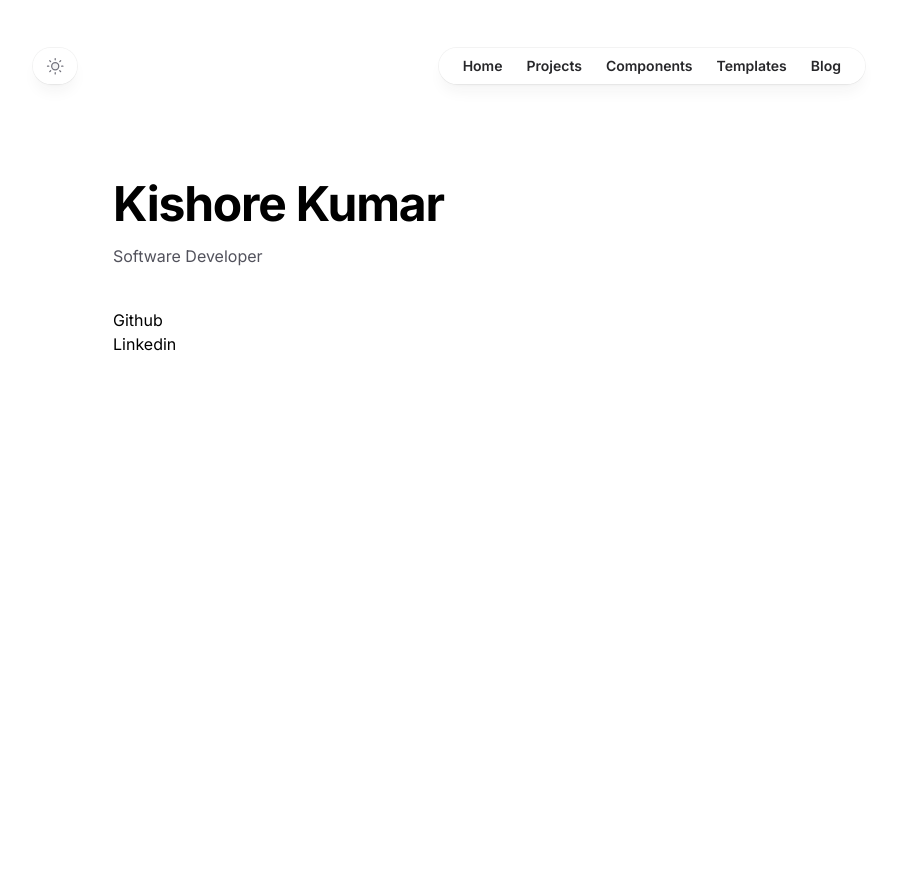
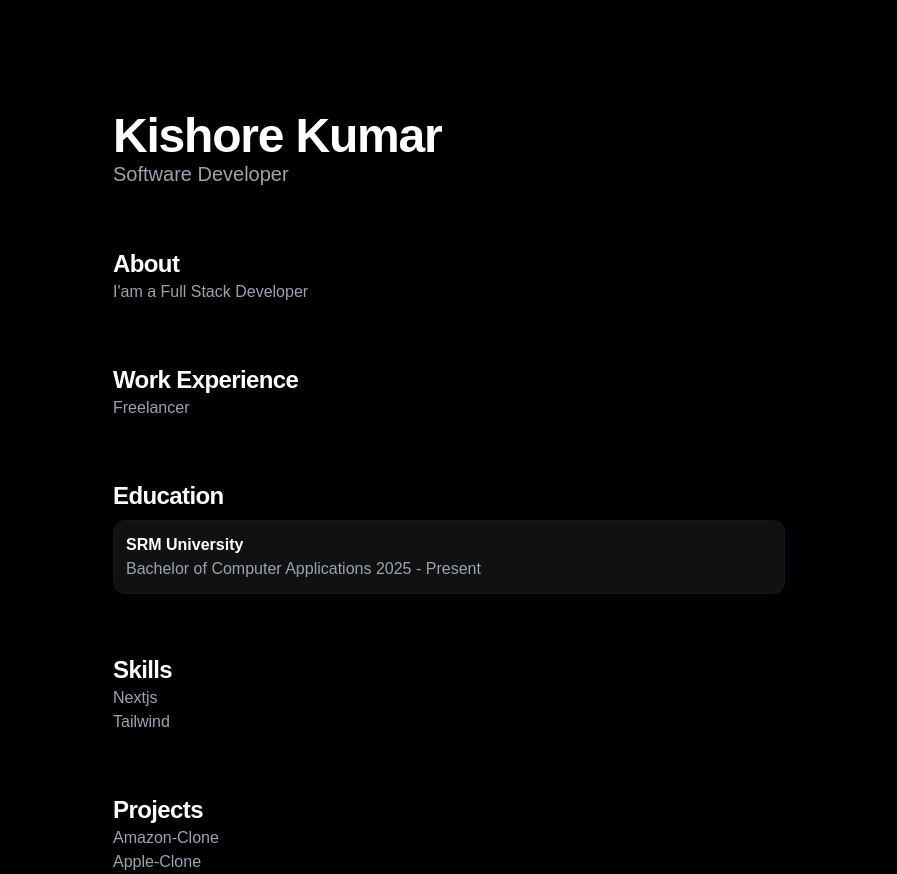
Before and after one commit to kishorekumargr/kishorekumargr, a Next.js app: page / in a window 1280 px wide. Shown: the whole page, without its empty margins (191-1088 px from the left). Before the commit the page ends 800 px from the top, so only its background shows below. Built offline with nearby package versions, Linux system fonts and the light colour scheme.

Commit message:
feat: redesign

```diff
--- a/app/blog/page.tsx
+++ /dev/null
@@ -1,9 +0,0 @@
-export default function Blog() {
-  return (
-    <main>
-      <div>
-        <h1>Blog</h1>
-      </div>
-    </main>
-  );
-}
--- a/app/components/page.tsx
+++ /dev/null
@@ -1,7 +0,0 @@
-export default function Components() {
-  return (
-    <main>
-      <h1>Components</h1>
-    </main>
-  );
-}
--- a/app/globals.css
+++ b/app/globals.css
@@ -1,11 +1,16 @@
 @import "tailwindcss";
 
 :root {
-  --background: #ffffff;
+  --background: #000000;
   --foreground: #171717;
 }
 
-@custom-variant dark (&:where(.dark, .dark *));
+@theme inline {
+  --color-background: var(--background);
+  --color-foreground: var(--foreground);
+  --font-sans: var(--font-geist-sans);
+  --font-mono: var(--font-geist-mono);
+}
 
 @media (prefers-color-scheme: dark) {
   :root {
@@ -14,60 +19,27 @@
   }
 }
 
-@theme inline {
-  --font-inter: var(--font-inter);
-  --color-background: var(--background);
-  --color-foreground: var(--foreground);
+body {
+  background: var(--background);
+  color: var(--foreground);
+  font-family: Arial, Helvetica, sans-serif;
 }
 
 @layer base {
-  body {
-    @apply bg-white text-black dark:bg-zinc-900 dark:text-white;
+  h2 {
+    @apply mt-15 font-bold text-2xl tracking-tight;
   }
-
-  nav {
-    @apply sticky top-0 z-10 flex flex-row justify-between max-w-4xl mx-auto p-8 mt-0 mb-0 md:mt-4 md:mb-10 bg-white dark:bg-zinc-900;
-  }
-
-  main {
-    @apply flex flex-col px-8 md:px-0 max-w-2xl mx-auto;
-  }
-
-  footer {
-    @apply flex flex-col px-8 md:px-0 max-w-2xl mx-auto;
-  }
-
-  h1 {
-    @apply font-bold text-3xl md:text-5xl tracking-tight mb-4;
-  }
-
   h3 {
-    @apply font-bold text-2xl md:text-4xl tracking-tight;
-  }
-
-  h4 {
-    @apply text-xl font-bold tracking-tight text-gray-900 dark:text-gray-100;
+    @apply font-bold;
   }
 
   p {
-    @apply text-base text-zinc-600 dark:text-zinc-400;
+    @apply text-[#9BA3AF];
   }
 }
 
 @layer components {
-  .nav-mobile {
-    @apply sm:hidden;
-  }
-
-  .nav-desktop {
-    @apply hidden sm:flex flex-row gap-6 items-center rounded-full bg-white/90 px-6 text-sm font-semibold text-zinc-800 shadow-lg shadow-zinc-800/5 ring-1 ring-zinc-900/5 backdrop-blur dark:bg-zinc-900/90 dark:text-zinc-200 dark:ring-white/10;
-
-    a {
-      @apply hover:text-teal-600;
-    }
-  }
-
-  .project-card {
-    @apply flex flex-col items-center;
+  .card {
+    @apply bg-[#111111] mt-2 p-3 border border-gray-900 hover:border-gray-700 rounded-xl;
   }
 }
--- a/app/layout.tsx
+++ b/app/layout.tsx
@@ -1,9 +1,6 @@
 import type { Metadata } from "next";
 import { Inter } from "next/font/google";
 import "./globals.css";
-import { ThemeProvider } from "@/components/ThemeProvider";
-import Navbar from "@/components/Navbar";
-import Footer from "@/components/Footer";
 
 const inter = Inter({
   variable: "--font-inter",
@@ -11,8 +8,8 @@ const inter = Inter({
 });
 
 export const metadata: Metadata = {
-  title: "Kishore Kumar - Developer",
-  description: "Kishore Kumar",
+  title: "Kishore Kumar | Software Developer",
+  description: "Kishore Kumar Software Developer Portfolio",
 };
 
 export default function RootLayout({
@@ -21,19 +18,8 @@ export default function RootLayout({
   children: React.ReactNode;
 }>) {
   return (
-    <html lang="en" suppressHydrationWarning>
-      <body className={`${inter.variable} font-inter antialiased`}>
-        <ThemeProvider
-          attribute="class"
-          defaultTheme="system"
-          enableSystem
-          disableTransitionOnChange
-        >
-          <Navbar />
-          {children}
-          <Footer />
-        </ThemeProvider>
-      </body>
+    <html lang="en">
+      <body className={`${inter.variable} antialiased`}>{children}</body>
     </html>
   );
 }
--- a/app/page.tsx
+++ b/app/page.tsx
@@ -1,9 +1,34 @@
 export default function Home() {
   return (
-    <main>
-      <div className="mt-6 mb-10">
-        <h1>Kishore Kumar</h1>
-        <p>Software Developer</p>
+    <main className="flex flex-col mx-auto mt-20 md:mt-28 md:p-0 px-8 max-w-2xl text-white">
+      <div>
+        <h1 className="font-bold text-5xl tracking-tight">Kishore Kumar</h1>
+        <p className="text-[#9BA3AF] text-xl">Software Developer</p>
+      </div>
+      <div>
+        <h2>About</h2>
+        <p>I&apos;am a Full Stack Developer</p>
+      </div>
+      <div>
+        <h2>Work Experience</h2>
+        <p>Freelancer</p>
+      </div>
+      <div>
+        <h2>Education</h2>
+        <div className="card">
+          <h3>SRM University</h3>
+          <p>Bachelor of Computer Applications 2025 - Present</p>
+        </div>
+      </div>
+      <div>
+        <h2>Skills</h2>
+        <p>Nextjs</p>
+        <p>Tailwind</p>
+      </div>
+      <div>
+        <h2>Projects</h2>
+        <p>Amazon-Clone</p>
+        <p>Apple-Clone</p>
       </div>
     </main>
   );
--- a/app/projects/page.tsx
+++ /dev/null
@@ -1,15 +0,0 @@
-export default function Projects() {
-  return (
-    <main>
-      <div>
-        <h1>Projects</h1>
-        <div className="shadow-lg hover:shadow-xl mt-10 mb-10 p-10 border border-gray-300 hover:border-gray-400 rounded-2xl w-md h-60">
-          <p className="font-bold text-xl">Ecommerce</p>
-        </div>
-        <div className="shadow-lg hover:shadow-xl mb-10 p-10 border border-gray-300 hover:border-gray-400 rounded-2xl w-md h-60">
-          <p className="font-bold text-xl">Social Media</p>
-        </div>
-      </div>
-    </main>
-  );
-}
--- a/app/templates/page.tsx
+++ /dev/null
@@ -1,7 +0,0 @@
-export default function Templates() {
-  return (
-    <main>
-      <h1>Templates</h1>
-    </main>
-  );
-}
--- a/components/Footer.tsx
+++ /dev/null
@@ -1,8 +0,0 @@
-export default function Footer() {
-  return (
-    <footer>
-      <a href="https://github.com/grkisho">Github</a>
-      <a href="https://www.linkedin.com/in/ikisho/">Linkedin</a>
-    </footer>
-  );
-}
--- a/components/Navbar.tsx
+++ /dev/null
@@ -1,43 +0,0 @@
-"use client";
-
-import { useState } from "react";
-import Link from "next/link";
-import Theme from "./Theme";
-
-export default function Navbar() {
-  const [isOpen, setIsOpen] = useState(false);
-  return (
-    <nav>
-      <Theme />
-      <div className="nav-desktop">
-        <Link href="/">Home</Link>
-        <Link href="/projects">Projects</Link>
-        <Link href="/components">Components</Link>
-        <Link href="/templates">Templates</Link>
-        <Link href="/blog">Blog</Link>
-      </div>
-      <div className="flex sm:hidden">
-        <button
-          onClick={() => setIsOpen(!isOpen)}
-          type="button"
-          className="group flex items-center rounded-full bg-white/90 px-4 py-2 text-sm font-medium text-zinc-800 shadow-lg ring-1 shadow-zinc-800/5 ring-zinc-900/5 backdrop-blur-sm dark:bg-zinc-800/90 dark:text-zinc-200 dark:ring-white/10 dark:hover:ring-white/20"
-        >
-          Menu
-          <svg
-            viewBox="0 0 8 6"
-            aria-hidden="true"
-            className="ml-3 h-auto w-2 stroke-zinc-500 group-hover:stroke-zinc-700 dark:group-hover:stroke-zinc-400"
-          >
-            <path
-              d="M1.75 1.75 4 4.25l2.25-2.5"
-              fill="none"
-              strokeWidth="1.5"
-              strokeLinecap="round"
-              strokeLinejoin="round"
-            ></path>
-          </svg>
-        </button>
-      </div>
-    </nav>
-  );
-}
--- a/components/Theme.tsx
+++ /dev/null
@@ -1,53 +0,0 @@
-"use client";
-
-import { useTheme } from "next-themes";
-import { useState, useEffect } from "react";
-
-export default function Theme() {
-  const { theme, setTheme } = useTheme();
-  const [mounted, setMounted] = useState(false);
-
-  useEffect(() => {
-    setMounted(true);
-  }, []);
-
-  if (!mounted) {
-    return null;
-  }
-
-  return (
-    <button
-      onClick={() => setTheme(theme === "dark" ? "light" : "dark")}
-      type="button"
-      aria-label="Dark Mode"
-      className="group rounded-full bg-white/90 px-3 py-2 shadow-lg ring-1 shadow-zinc-800/5 ring-zinc-900/5 backdrop-blur-sm transition dark:bg-zinc-900 dark:ring-white/30 dark:hover:ring-white/20"
-    >
-      <svg
-        viewBox="0 0 24 24"
-        strokeWidth="1.5"
-        strokeLinecap="round"
-        strokeLinejoin="round"
-        aria-hidden="true"
-        className="size-5 fill-zinc-100 stroke-zinc-500 transition group-hover:fill-zinc-200 group-hover:stroke-zinc-700 dark:hidden [@media(prefers-color-scheme:dark)]:fill-teal-50 [@media(prefers-color-scheme:dark)]:stroke-teal-500 [@media(prefers-color-scheme:dark)]:group-hover:fill-teal-50 [@media(prefers-color-scheme:dark)]:group-hover:stroke-teal-600"
-      >
-        <path d="M8 12.25A4.25 4.25 0 0 1 12.25 8v0a4.25 4.25 0 0 1 4.25 4.25v0a4.25 4.25 0 0 1-4.25 4.25v0A4.25 4.25 0 0 1 8 12.25v0Z"></path>
-        <path
-          d="M12.25 3v1.5M21.5 12.25H20M18.791 18.791l-1.06-1.06M18.791 5.709l-1.06 1.06M12.25 20v1.5M4.5 12.25H3M6.77 6.77 5.709 5.709M6.77 17.73l-1.061 1.061"
-          fill="none"
-        ></path>
-      </svg>
-      <svg
-        viewBox="0 0 24 24"
-        aria-hidden="true"
-        className="hidden size-5 fill-zinc-700 stroke-zinc-500 transition dark:block [@media_not_(prefers-color-scheme:dark)]:fill-teal-400/10 [@media_not_(prefers-color-scheme:dark)]:stroke-teal-500 [@media(prefers-color-scheme:dark)]:group-hover:stroke-zinc-400"
-      >
-        <path
-          d="M17.25 16.22a6.937 6.937 0 0 1-9.47-9.47 7.451 7.451 0 1 0 9.47 9.47ZM12.75 7C17 7 17 2.75 17 2.75S17 7 21.25 7C17 7 17 11.25 17 11.25S17 7 12.75 7Z"
-          strokeWidth="1.5"
-          strokeLinecap="round"
-          strokeLinejoin="round"
-        ></path>
-      </svg>
-    </button>
-  );
-}
--- a/components/ThemeProvider.tsx
+++ /dev/null
@@ -1,11 +0,0 @@
-"use client";
-
-import * as React from "react";
-import { ThemeProvider as NextThemesProvider } from "next-themes";
-
-export function ThemeProvider({
-  children,
-  ...props
-}: React.ComponentProps<typeof NextThemesProvider>) {
-  return <NextThemesProvider {...props}>{children}</NextThemesProvider>;
-}
--- a/package.json
+++ b/package.json
@@ -10,7 +10,6 @@
   },
   "dependencies": {
     "next": "15.3.0",
-    "next-themes": "^0.4.6",
     "react": "^19.0.0",
     "react-dom": "^19.0.0"
   },
```
Also changed, not shown: 2 other files (tests, documents, lock files or other folders).
